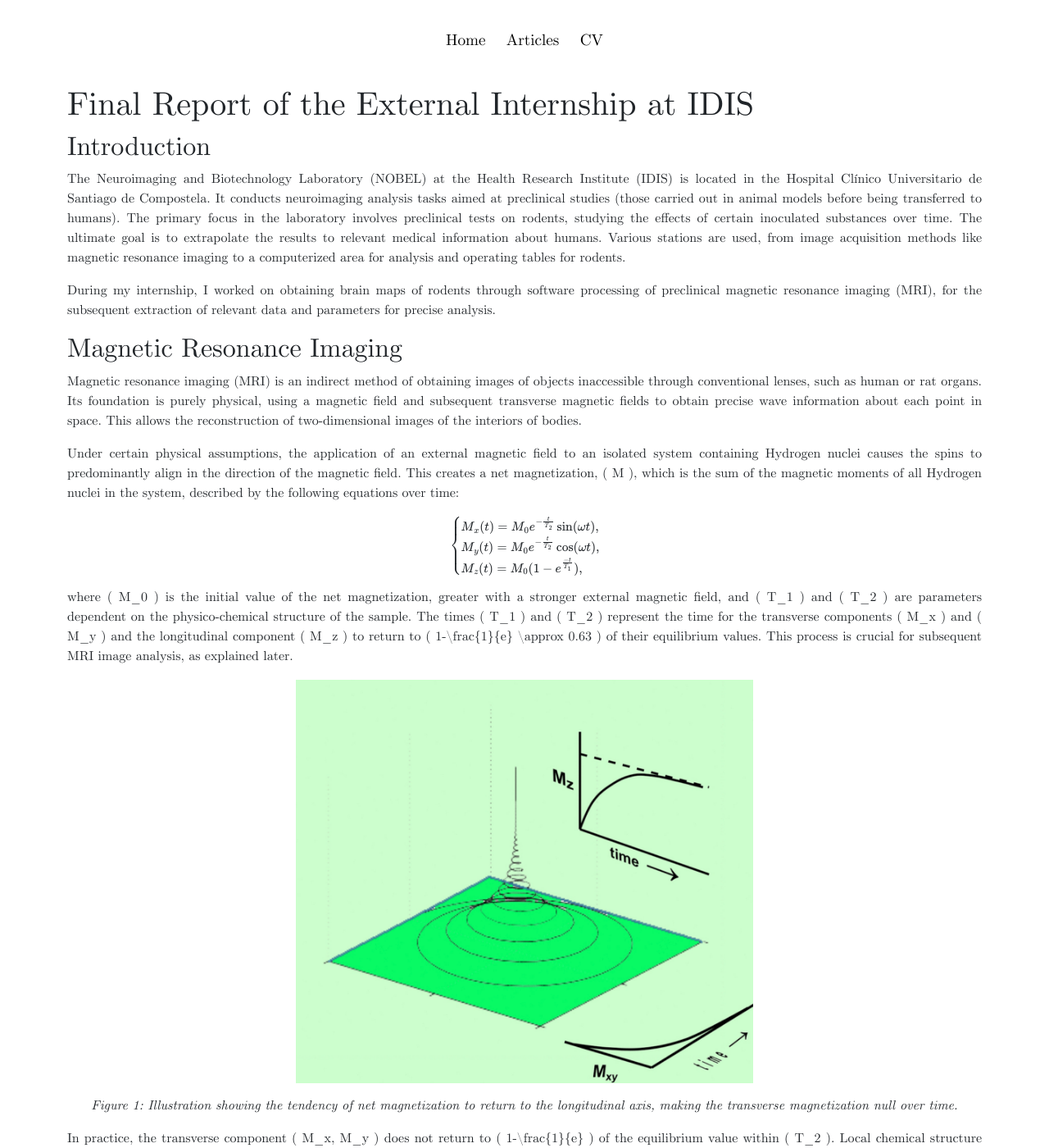
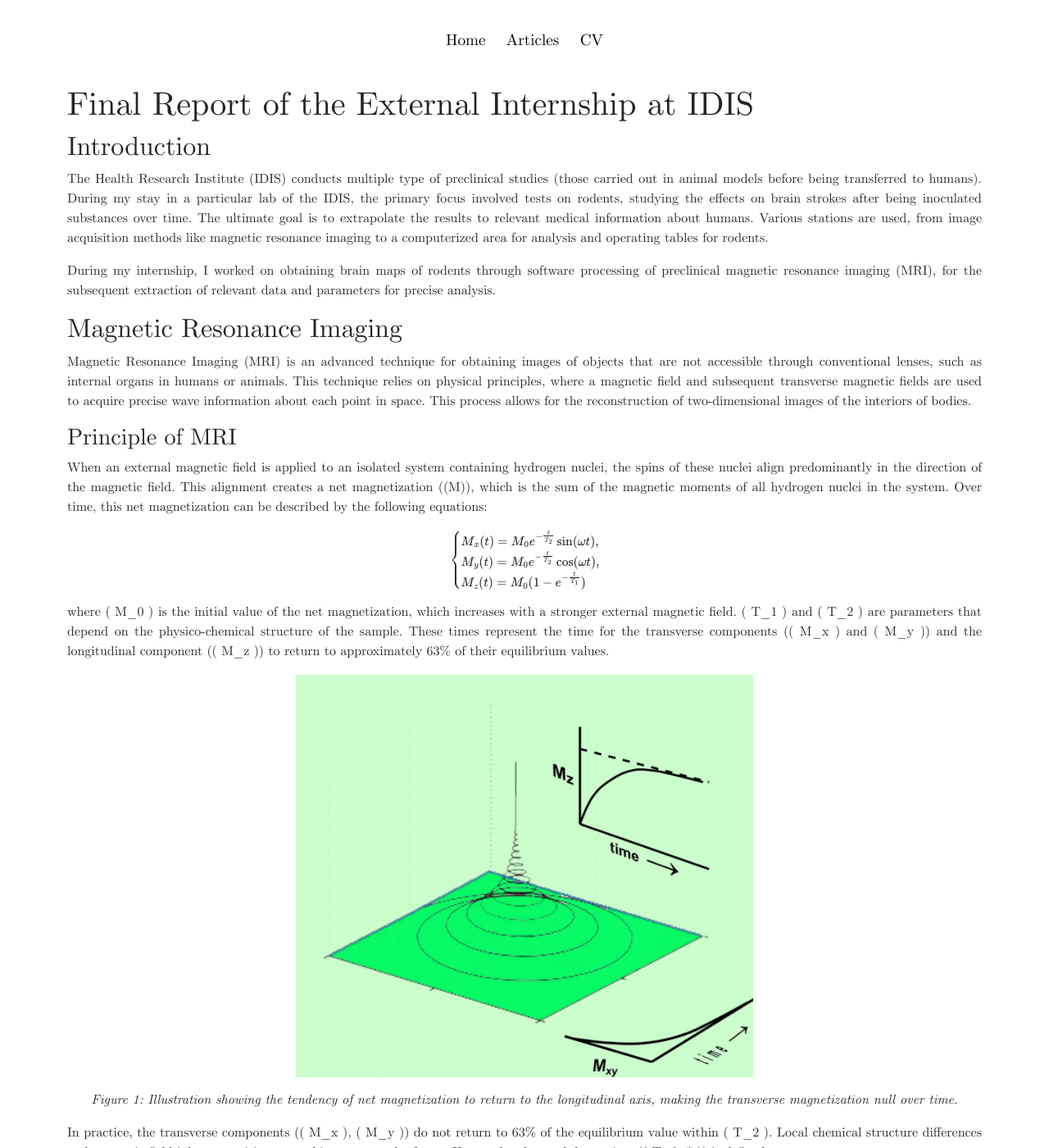
Before and after one commit to RoidaVinci/web, a Jekyll site: the page built from articles/idis.md, in a window 1280 px wide and 1400 px high. Shown: the whole window at 82% size. Built offline with Jekyll 4.4.1, drawn with Linux system fonts in a browser that asks for light colours; some of the changed text lies outside the part shown.

Commit message:
Update idis.md

````diff
--- a/articles/idis.md
+++ b/articles/idis.md
@@ -6,24 +6,27 @@ title: "Final Report of the External Internship at IDIS"
 # Final Report of the External Internship at IDIS
 
 ## Introduction
-The Neuroimaging and Biotechnology Laboratory (NOBEL) at the Health Research Institute (IDIS) is located in the Hospital Clínico Universitario de Santiago de Compostela. It conducts neuroimaging analysis tasks aimed at preclinical studies (those carried out in animal models before being transferred to humans). The primary focus in the laboratory involves preclinical tests on rodents, studying the effects of certain inoculated substances over time. The ultimate goal is to extrapolate the results to relevant medical information about humans. Various stations are used, from image acquisition methods like magnetic resonance imaging to a computerized area for analysis and operating tables for rodents.
+The Health Research Institute (IDIS) conducts multiple type of preclinical studies (those carried out in animal models before being transferred to humans). During my stay in a particular lab of the IDIS, the primary focus involved tests on rodents, studying the effects on brain strokes after being inoculated substances over time. The ultimate goal is to extrapolate the results to relevant medical information about humans. Various stations are used, from image acquisition methods like magnetic resonance imaging to a computerized area for analysis and operating tables for rodents.
 
 During my internship, I worked on obtaining brain maps of rodents through software processing of preclinical magnetic resonance imaging (MRI), for the subsequent extraction of relevant data and parameters for precise analysis.
 
 ## Magnetic Resonance Imaging
-Magnetic resonance imaging (MRI) is an indirect method of obtaining images of objects inaccessible through conventional lenses, such as human or rat organs. Its foundation is purely physical, using a magnetic field and subsequent transverse magnetic fields to obtain precise wave information about each point in space. This allows the reconstruction of two-dimensional images of the interiors of bodies.
 
-Under certain physical assumptions, the application of an external magnetic field to an isolated system containing Hydrogen nuclei causes the spins to predominantly align in the direction of the magnetic field. This creates a net magnetization, \( M \), which is the sum of the magnetic moments of all Hydrogen nuclei in the system, described by the following equations over time:
+Magnetic Resonance Imaging (MRI) is an advanced technique for obtaining images of objects that are not accessible through conventional lenses, such as internal organs in humans or animals. This technique relies on physical principles, where a magnetic field and subsequent transverse magnetic fields are used to acquire precise wave information about each point in space. This process allows for the reconstruction of two-dimensional images of the interiors of bodies.
+
+### Principle of MRI
+
+When an external magnetic field is applied to an isolated system containing hydrogen nuclei, the spins of these nuclei align predominantly in the direction of the magnetic field. This alignment creates a net magnetization (\(M\)), which is the sum of the magnetic moments of all hydrogen nuclei in the system. Over time, this net magnetization can be described by the following equations:
 
 $$
 \begin{cases}
 M_x(t)=M_0 e^{-\frac{t}{T_2}} \sin(\omega t), \\
 M_y(t)=M_0 e^{-\frac{t}{T_2}} \cos(\omega t), \\
-M_z(t)=M_0 (1-e^\frac{-t}{T_1}),
+M_z(t)=M_0 (1-e^{-\frac{t}{T_1}})
 \end{cases}
 $$
 
-where \( M_0 \) is the initial value of the net magnetization, greater with a stronger external magnetic field, and \( T_1 \) and \( T_2 \) are parameters dependent on the physico-chemical structure of the sample. The times \( T_1 \) and \( T_2 \) represent the time for the transverse components \( M_x \) and \( M_y \) and the longitudinal component \( M_z \) to return to \( 1-\frac{1}{e} \approx 0.63 \) of their equilibrium values. This process is crucial for subsequent MRI image analysis, as explained later.
+where \( M_0 \) is the initial value of the net magnetization, which increases with a stronger external magnetic field. \( T_1 \) and \( T_2 \) are parameters that depend on the physico-chemical structure of the sample. These times represent the time for the transverse components (\( M_x \) and \( M_y \)) and the longitudinal component (\( M_z \)) to return to approximately 63% of their equilibrium values.
 
 <p align="center">
   <img src="../imaxes/mxymz.png" alt="Figure 1" style="max-width: 50%;">
@@ -32,20 +35,20 @@ where \( M_0 \) is the initial value of the net magnetization, greater with a st
   <em>Figure 1: Illustration showing the tendency of net magnetization to return to the longitudinal axis, making the transverse magnetization null over time.</em>
 </p>
 
-In practice, the transverse component \( M_x, M_y \) does not return to \( 1-\frac{1}{e} \) of the equilibrium value within \( T_2 \). Local chemical structure differences and magnetic field inhomogeneities cause this process to be faster. Hence, the observed decay time \( T_2^* \) is defined as:
+In practice, the transverse components (\( M_x \), \( M_y \)) do not return to 63% of the equilibrium value within \( T_2 \). Local chemical structure differences and magnetic field inhomogeneities cause this process to be faster. Hence, the observed decay time (\( T_2^* \)) is defined as:
 
 $$
-T_2^*=\frac{1}{\frac{1}{T_2}+\gamma\Delta B_0}
+T_2^* = \frac{1}{\frac{1}{T_2} + \gamma \Delta B_0}
 $$
 
 where \( \gamma \) is the gyromagnetic ratio and \( \Delta B_0 \) is the magnetic field variation at the measurement point. \( T_2^* \) is the practical decay time of the transverse component to \( \frac{1}{e} \), often more useful and reliable for studies, requiring more uniform magnetic fields due to greater sensitivity to field irregularities.
 
 Relaxation times \( T_1 \) and \( T_2 \), and thus \( T_2^* \), depend on the amount and size of water molecules and hydrophilic molecules (those tending to chemically combine with water). This theoretical and practical relationship is vital for creating images of living specimens.
 
-MRI captures electromagnetic wave information, encapsulating all system data in the K-space, \( \mathbb{K} \):
+MRI captures electromagnetic wave information, encapsulating all system data in the K-space (\( \mathbb{K} \)):
 
 $$
-(k_x,k_y)(t)=\left(\int_{0}^t\gamma G_x(u)du,\int_{0}^t\gamma G_y(u)du\right)\in\mathbb{K},
+(k_x, k_y)(t) = \left( \int_{0}^{t} \gamma G_x(u) \, du, \int_{0}^{t} \gamma G_y(u) \, du \right) \in \mathbb{K}
 $$
 
 where \( \gamma \) is the gyromagnetic ratio, and \( G_x \) and \( G_y \) are the magnetic gradients. The K-space contains wave information for MRI data, allowing image reconstruction through inverse Fourier series, using methods like the Fast Fourier Transform. K-space data is often halved using theoretical central symmetry, accelerating reconstruction.
@@ -57,7 +60,8 @@ where \( \gamma \) is the gyromagnetic ratio, and \( G_x \) and \( G_y \) are th
   <em>Figure 2: K-space of an MRI of a human brain and associated image.</em>
 </p>
 
-Depending on the type of analysis, we process and normalize the above information into \( T_1 \), \( T_2 \), and \( T_2^* \) maps, where each pixel has a value in the range \( [0,1] \) on a grayscale, more intense for longer \( T_1 \), \( T_2 \), or \( T_2^* \) times.
+Depending on the type of analysis, we process and normalize the above information into \( T_1 \), \( T_2 \), and \( T_2^* \) maps, where each pixel has a value in the range \( [0, 1] \) on a grayscale, more intense for longer \( T_1 \), \( T_2 \), or \( T_2^* \) times.
+
 
 ## Analysis of MRI Images
 Depending on the study, chemical properties of the components involved, and the applied magnetic field, one of the aforementioned imaging methods may be more useful. After obtaining the desired map, either \( T_1 \), \( T_2 \), or \( T_2^* \), it must be analyzed to extract clinical information. Depending on the study, a wide range of parameters, cuts, or statistical information, such as the mean or variance of \( T_1 \), \( T_2 \), and \( T_2^* \) within an image or between images at different times, may be of interest. This helps to test hypotheses, such as whether \( T_2 \) remains unchanged after irradiating a rat's brain, thereby ruling out tumors or brain diseases due to radiation.
@@ -78,17 +82,14 @@ It is often useful to crop certain parts of the image to remove irrelevant infor
   <em>Figure 4: Manual segmentation of the lesion shown in Figure 3.</em>
 </p>
 
-## Activities Performed```markdown
-My initial days at IDIS were dedicated to familiarizing myself with the processes carried out by an MRI laboratory operator and the theoretical concepts underlying these tasks, from physical principles to programming and mathematics. Given the vast scope of this field and my focus on image segmentation, I specifically concentrated on programming for image processing and segmentation, leaving aside non-essential details and advanced physical theory. I began learning Python, widely reputed in scientific domains, and particularly used in automatic image segmentation. After the first week, I collaborated in processing and analyzing MRIs from a clinical study on the potential influence of radiation on rat brain development. This study was conducted with three control times: before exposure, at 48 hours, and at 30 days. For image processing, semi-automated software is already in use, consisting of a series of plugins based on the ImageJ program, transforming raw format images (2seq) to the desired visual format, in my case, processed images of \( T_2 \) and \( T_2^* \). I then manually analyzed and segmented each image in search of relevant information, such as the formation of tumors or internal hemorrhages.
-
 ## Proposed Solution
-This problem has had satisfactory solutions for humans for a long time. Solutions for rat and mouse brains are more recent and still far from ideal, but currently provide better results in terms of the Sørensen-Dice coefficient (DICE), indicating overlap between two segmentations \( A,B\subset\mathbb{R}^2 \), defined as:
+This problem has had satisfactory solutions for humans for a long time. Solutions for rat and mouse brains are more recent and still far from ideal, but currently provide better results. The measures both for fit and for training the model are made in terms of the Sørensen-Dice coefficient (DICE), which indicatesoverlap between two segmentations \( A,B\subset\mathbb{R}^2 \) and is defined mathematically as:
 
 $$
 DICE(A,B):=\frac{2\operatorname{Area}(A\cap B)}{\operatorname{Area(A)+\operatorname{Area}(B)}},
 $$
 
-The process of setting up the neural network to analyze the IDIS images was the most challenging part. After configuring it, we found that the network, despite yielding results indicating good performance, required further adjustments to match the actual segmentation needs. I introduced images obtained from other laboratories, and these provided more satisfactory results, as shown in Figure 6.
+The process of setting up the model to make predictions over IDIS images was the most challenging part. After configuring it, we found that the network, despite yielding results indicating good performance, required further adjustments to match the actual segmentation needs. Finally, we achieved a promising setting to adapt the data from the lab to the existing frameworks. Some examples of segmentations performed automatically by the model can be seen below.
 
 <p align="center">
   <img src="../imaxes/segmentadoauto.png" alt="Figure 6" style="max-width: 50%;">
@@ -96,5 +97,3 @@ The process of setting up the neural network to analyze the IDIS images was the
 <p align="center">
   <em>Figure 6: Automatic segmentation of the images from Figure 3 performed by the RatLesNetv2 neural network with training data from homogeneous/model-3. See [GitHub/jmlipman/RatLesNetv2](https://github.com/jmlipman/RatLesNetv2#3-training-and-evaluation).</em>
 </p>
-
-The conclusion drawn from this was that there was likely a significant difference between the images obtained at IDIS and those obtained at the Charles River laboratory, where the RatLesNetv2 network was trained. This difference could stem from variations in magnetic fields, receivers, or scanner times, as well as the formats and standards used by the laboratory in terms of the number of slices or image resolutions. This necessitates the neural network to be retrained from scratch with images from the NOBEL laboratory and their respective segmentations. Although this process requires hundreds of images and is tremendously time-consuming, it remains a viable solution for the future.
````
